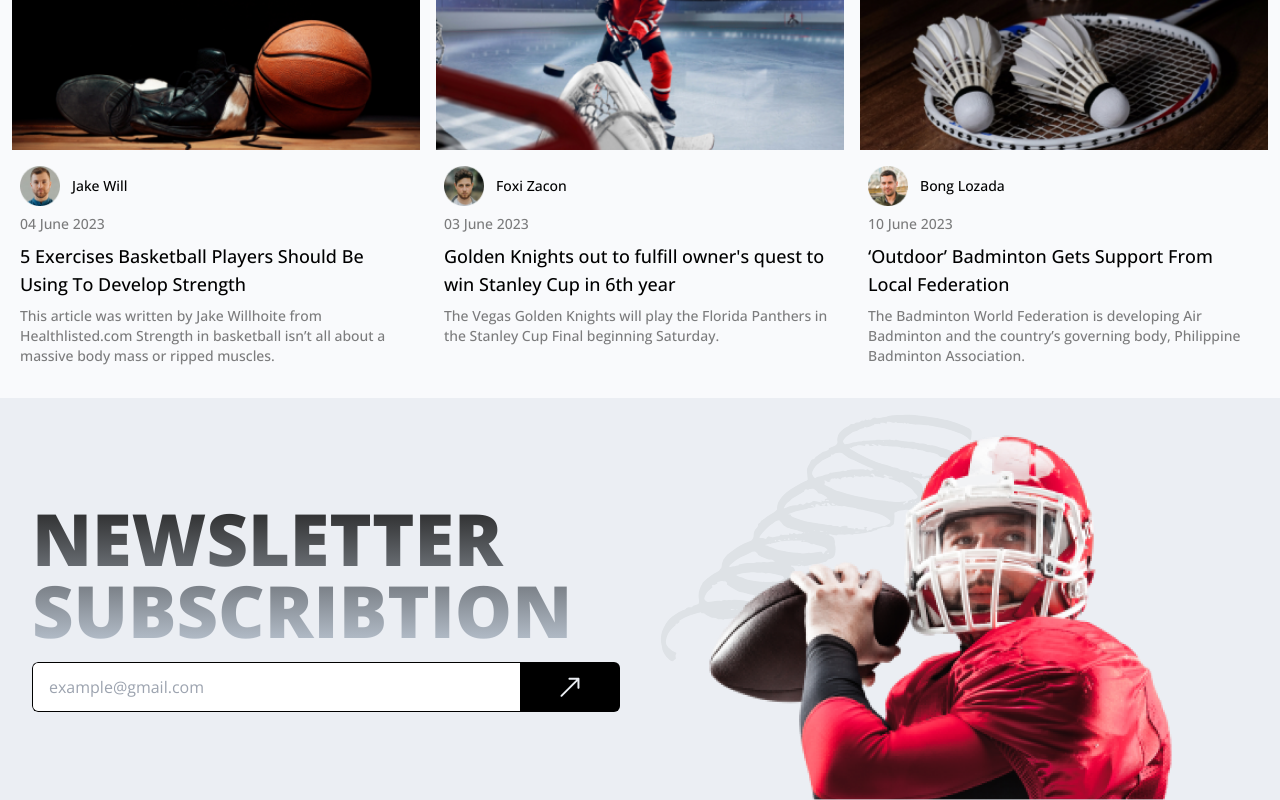
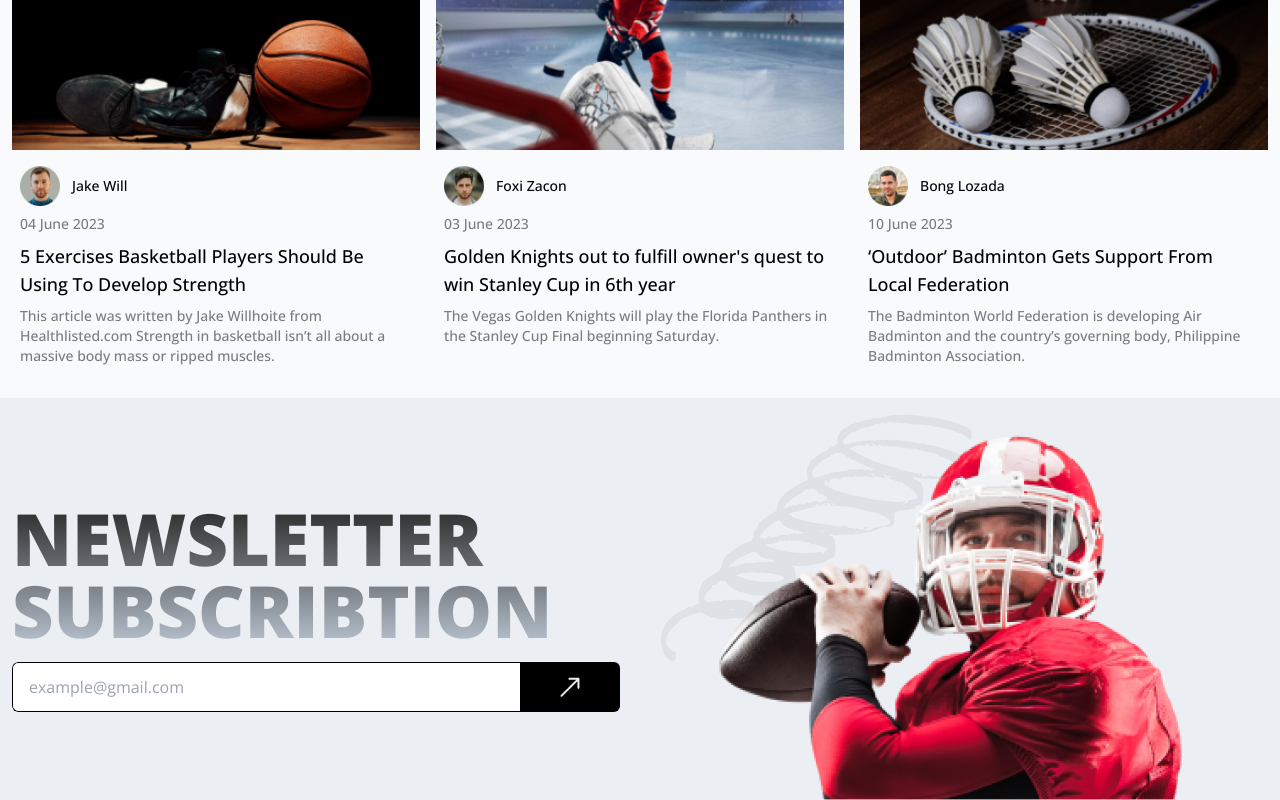
Before and after one commit to iabdwahab/sport-news, a React (Vite) app: page / in a window 1280 px wide. Shown: the part 2954-3754 px from the top of the page. Built offline with nearby package versions, Linux system fonts and the light colour scheme.

Commit message:
Make Newsletter wider.

```diff
--- a/src/components/newsletter/Newsletter.tsx
+++ b/src/components/newsletter/Newsletter.tsx
@@ -5,8 +5,8 @@ import vector from '/public/imgs/newsletter/vector.svg';
 
 function Newsletter() {
   return (
-    <section>
-      <Container className="grid md:grid-cols-2 gap-10 bg-placeholder md:px-8 pt-4">
+    <section className="bg-placeholder">
+      <Container className="grid md:grid-cols-2 gap-10 bg-placeholder pt-4">
         <div className="grid content-center gap-4">
           <h2 className="gradient-text max-md:text-center uppercase font-black text-3xl md:text-5xl lg:text-7xl">
             NEWSLETTER <br /> SUBSCRIBTION
```
